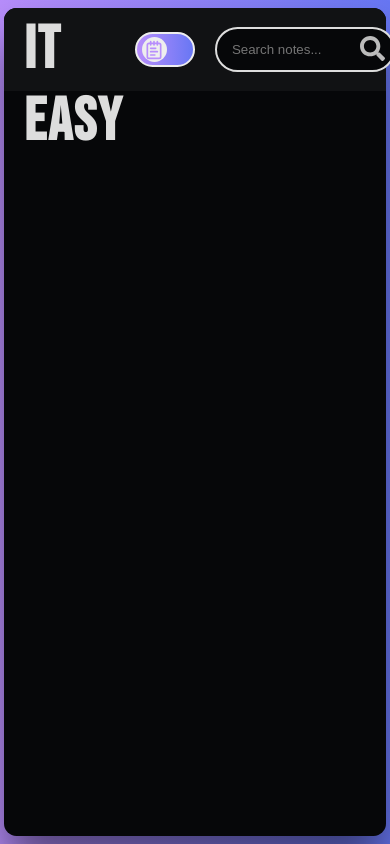
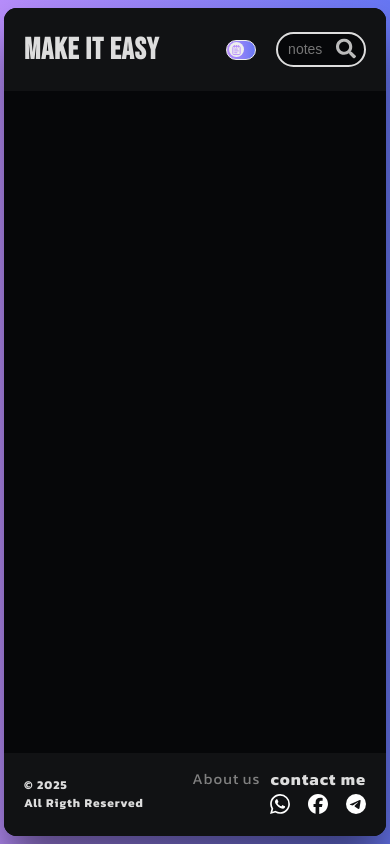
Before and after one commit to AK2000YY/notes-and-tasks, a Next.js app: page /dashboard in a window 390 px wide. Built offline with nearby package versions, Linux system fonts and the light colour scheme.

Commit message:
add footer and make footer and header responsive

```diff
--- a/src/app/dashboard/page.tsx
+++ b/src/app/dashboard/page.tsx
@@ -1,10 +1,12 @@
 import { Header } from '@/components/header'
 import styles from '../../styles/style-dashboard.module.css'
+import { Footer } from '@/components/footer'
 
 export default function Page() {
     return (
         <div className={styles.dashboard}>
             <Header />
+            <Footer />
         </div>
     )
 }
--- /dev/null
+++ b/src/components/footer.tsx
@@ -0,0 +1,31 @@
+import styles from '@/styles/style-dashboard.module.css';
+import Link from 'next/link';
+import { SiFacebook, SiTelegram, SiWhatsapp } from 'react-icons/si';
+
+export function Footer() {
+    return (
+        <div className={styles.footer}>
+            <h1>
+                &copy; 2025<br />
+                All Rigth Reserved
+            </h1>
+            <ul>
+                <li><Link href={'/about'}>About us</Link></li>
+                <li>
+                    <h5>contact me</h5>
+                    <ul>
+                        <a href="https://wa.me/0988048552?text=هيا%20بنا%20نبدأ%20مشروعك" target="_blank" rel="noopener noreferrer">
+                            <SiWhatsapp className={styles.icon} />
+                        </a>
+                        <a href="https://m.me/Abdul.Karim.Kourini" target="_blank" rel="noopener noreferrer">
+                            <SiFacebook className={styles.icon} />
+                        </a>
+                        <a href="https://t.me/ak2000yy" target="_blank" rel="noopener noreferrer">
+                            <SiTelegram className={styles.icon} />
+                        </a>
+                    </ul>
+                </li>
+            </ul>
+        </div>
+    );
+}
--- a/src/components/header.tsx
+++ b/src/components/header.tsx
@@ -2,11 +2,24 @@
 
 import { Toggle } from "./toggle";
 import styles from "@/styles/style-dashboard.module.css"
-import { useState } from "react";
+import { useEffect, useState } from "react";
 import { FaSearch } from "react-icons/fa";
 
 export function Header() {
     const [active, setActive] = useState(true);
+    const [placeholder, setPlaceHolder] = useState('');
+
+    useEffect(() => {
+        function handlePlaceHolder() {
+            if (window.innerWidth > 644)
+                setPlaceHolder(`Search in ${active ? 'notes' : 'tasks'}`)
+            else
+                setPlaceHolder(active ? 'notes' : 'tasks')
+        }
+        window.addEventListener("resize", handlePlaceHolder);
+        handlePlaceHolder()
+    }, [active])
+
     return (
         <div className={styles.header}>
             <h1 className={styles.logo}>MAKE IT EASY</h1>
@@ -16,7 +29,7 @@ export function Header() {
                     onToggle={() => setActive(!active)}
                 />
                 <form action="" className={styles.search}>
-                    <input type="text" name='search' placeholder={`Search ${active ? 'notes' : 'tasks'}...`} />
+                    <input type="text" name='search' placeholder={placeholder} />
                     <button type="submit"><FaSearch className={styles.icon} /></button>
                 </form>
             </div>
--- a/src/styles/style-dashboard.module.css
+++ b/src/styles/style-dashboard.module.css
@@ -24,6 +24,13 @@
     font-size: 60px;
     letter-spacing: 2px;
     color: #ddd;
+}
+
+@media (max-width: 645px) {
+    .header .logo {
+        letter-spacing: 1px;
+        font-size: 30px;
+    }
 }
 
 .header div {
@@ -54,6 +61,23 @@
     width: 240px;
 }
 
+@media (max-width: 645px) {
+    .header div input {
+        height: 35px;
+        width: 90px;
+        padding: 0 10px;
+    }
+
+    .header div input:focus {
+        outline: none;
+        width: 100px;
+    }
+
+    .header div input::placeholder {
+        font-size: 14px;
+    }
+}
+
 .header div button {
     position: absolute;
     right: 10px;
@@ -68,3 +92,87 @@
     width: 25px;
     height: 25px;
 }
+
+@media (max-width: 645px) {
+    .header div button .icon {
+        width: 20px;
+        height: 20px;
+    }
+}
+
+.footer {
+    background-color: #111214;
+    color: #ddd;
+    width: 100%;
+    height: 15%;
+    padding: 0px 20px;
+    display: flex;
+    justify-content: space-between;
+    align-items: center;
+    border-radius: 0 0 12.5px 12.5px;
+}
+
+.footer {
+    font-family: var(--kanit), sans-serif;
+    font-size: 10px;
+    letter-spacing: 1px;
+    color: #ddd;
+}
+
+@media (max-width: 645px) {
+    .footer {
+        height: 10%;
+        font-size: 6px;
+    }
+}
+
+.footer>ul {
+    list-style: none;
+    display: flex;
+    column-gap: 30px;
+    align-items: start;
+}
+
+.footer ul .icon {
+    width: 30px;
+    height: 30px;
+    color: white;
+}
+
+@media (max-width: 645px) {
+    .footer>ul {
+        column-gap: 10px
+    }
+
+    .footer ul .icon {
+        width: 20px;
+        height: 20px;
+    }
+}
+
+.footer ul li:first-child a {
+    display: block;
+    color: gray;
+    font-size: 15px;
+    text-decoration: none;
+    word-spacing: -1px;
+}
+
+.footer ul li:last-child {
+    font-size: 25px;
+    display: flex;
+    flex-direction: column;
+    row-gap: 20px;
+}
+
+@media (max-width: 645px) {
+    .footer ul li:last-child {
+        font-size: 20px;
+        row-gap: 0px;
+    }
+}
+
+.footer ul li:last-child ul {
+    display: flex;
+    justify-content: space-between;
+}
--- a/src/styles/style-toggle.module.css
+++ b/src/styles/style-toggle.module.css
@@ -7,6 +7,7 @@
     align-items: center;
     background: linear-gradient(to right, #b88efc, #6877f4);
     cursor: pointer;
+    -webkit-tap-highlight-color: transparent;
 }
 
 .toggle div {
@@ -33,3 +34,24 @@
     height: 20px;
     color: #b88efc;
 }
+
+@media (max-width: 645px) {
+    .toggle {
+        width: 30px;
+        height: 20px;
+        border-width: 1px;
+    }
+
+    .toggle div {
+        width: 15px;
+        height: 15px;
+    }
+
+    .toggle .circle-left {
+        transform: translateX(2px);
+    }
+
+    .toggle .circle-right {
+        transform: translateX(11px);
+    }
+}
```
